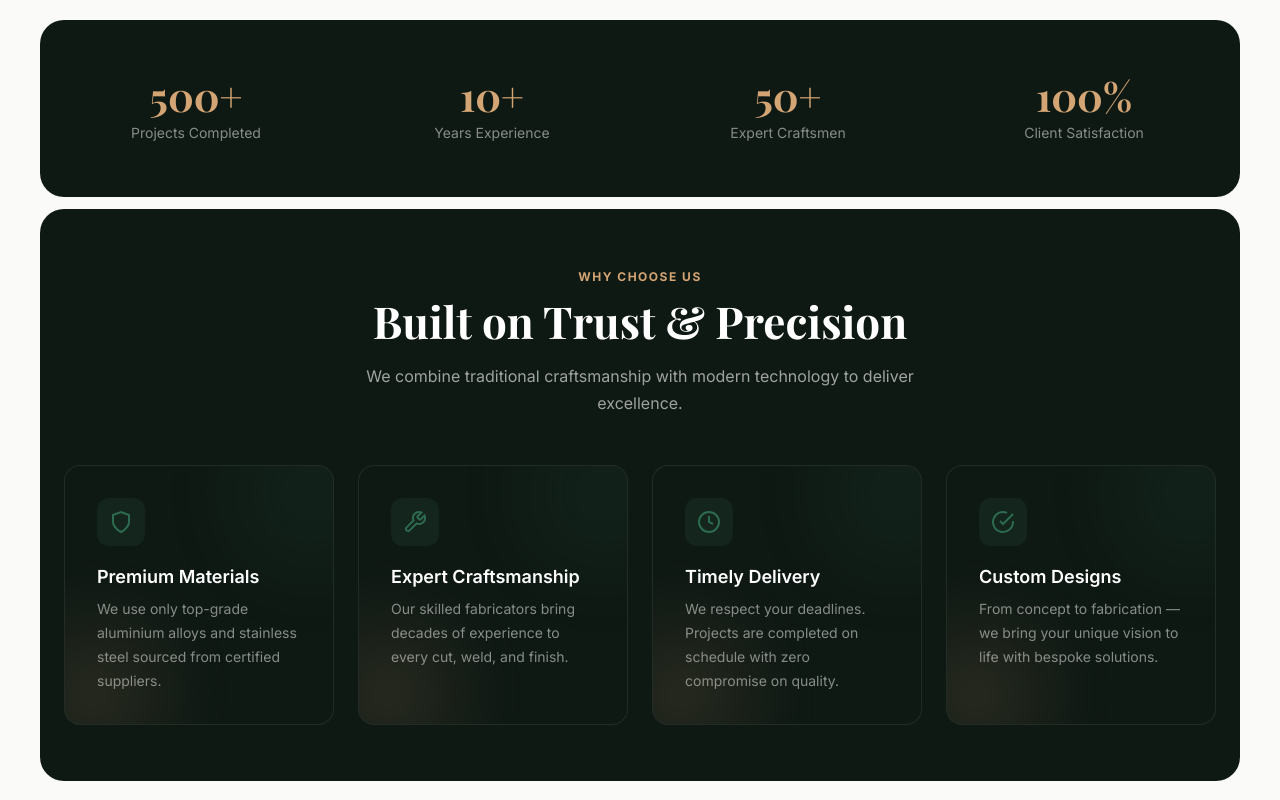
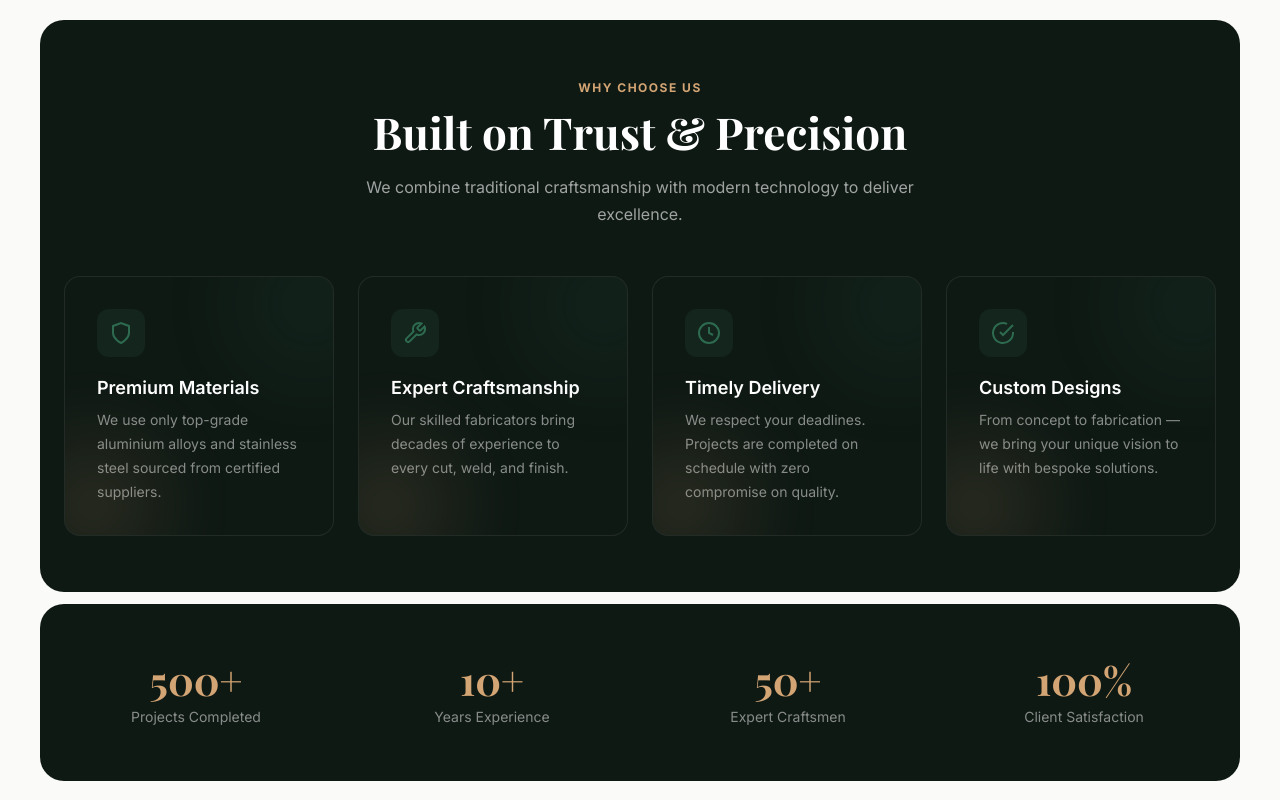
Before and after one commit to shahidburhan37-dotcom/pak-aluminium-steel, a React (Vite) app: page / in a window 1280 px wide. Shown: the part 2120-2920 px from the top of the page. Built offline with nearby package versions, Linux system fonts and the light colour scheme.

Commit message:
Reorder: Why Choose Us above Most Popular, fix 2-card mobile carousel

```diff
--- a/src/index.css
+++ b/src/index.css
@@ -1167,8 +1167,8 @@ button { cursor: pointer; font-family: var(--font-body); }
    MOBILE RESPONSIVE — MOST PICK, STATS, PROCESS
    ═══════════════════════════════════════════════ */
 @media (max-width: 768px) {
-  .most-pick-card { flex: 0 0 48vw; gap: 12px; }
-  .carousel-track { gap: 12px; }
+  .most-pick-card { flex: 0 0 calc(50% - 12px); }
+  .carousel-track { gap: 12px; padding: 8px 16px 16px; }
   .stats-row { grid-template-columns: 1fr 1fr !important; gap: 16px !important; }
   .process-grid { grid-template-columns: 1fr !important; }
   .cat-grid { grid-template-columns: 1fr !important; }
@@ -1192,8 +1192,8 @@ html, body { overflow-x: hidden; max-width: 100vw; }
   .section-desc { font-size: 14px; padding: 0; }
   .section-label { font-size: 11px; }
 
-  .most-pick-card { flex: 0 0 48vw; }
-  .most-pick-img { height: 140px; }
+  .most-pick-card { flex: 0 0 calc(50% - 8px); }
+  .most-pick-img { height: 120px; }
   .most-pick-body { padding: 10px; }
   .most-pick-name { font-size: 14px; }
   .most-pick-tag { font-size: 10px; padding: 3px 8px; }
--- a/src/pages/Home.jsx
+++ b/src/pages/Home.jsx
@@ -188,23 +188,7 @@ export default function Home() {
         </div>
       </section>
 
-      {/* Stats */}
-      <section className="section-dark">
-        <div className="section-inner">
-          <div className="stats-row">
-            {content.stats.map((st, i) => (
-              <RevealDiv key={st.id} type="scale">
-                <div className="stat-item" style={{ animationDelay: `${i * 0.1}s` }}>
-                  <div className="stat-number">{st.num}</div>
-                  <div className="stat-label">{st.label}</div>
-                </div>
-              </RevealDiv>
-            ))}
-          </div>
-        </div>
-      </section>
-
-      {/* Features */}
+      {/* Features - Why Choose Us */}
       <section className="section-dark">
         <div className="section-inner">
           <RevealDiv type="up">
@@ -232,6 +216,22 @@ export default function Home() {
                   </div>
                   <div className="feat-title">{f.title}</div>
                   <div className="feat-desc">{f.desc}</div>
+                </div>
+              </RevealDiv>
+            ))}
+          </div>
+        </div>
+      </section>
+
+      {/* Stats */}
+      <section className="section-dark">
+        <div className="section-inner">
+          <div className="stats-row">
+            {content.stats.map((st, i) => (
+              <RevealDiv key={st.id} type="scale">
+                <div className="stat-item" style={{ animationDelay: `${i * 0.1}s` }}>
+                  <div className="stat-number">{st.num}</div>
+                  <div className="stat-label">{st.label}</div>
                 </div>
               </RevealDiv>
             ))}
```
